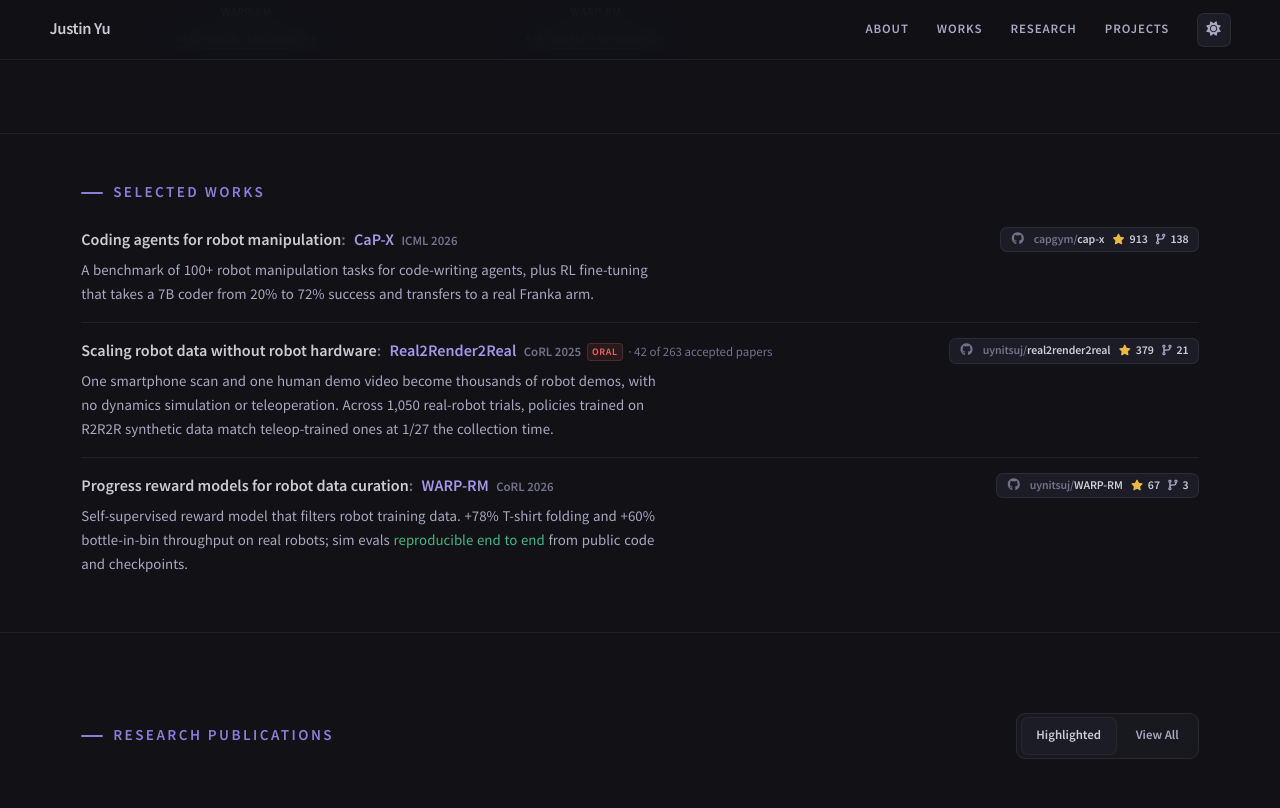
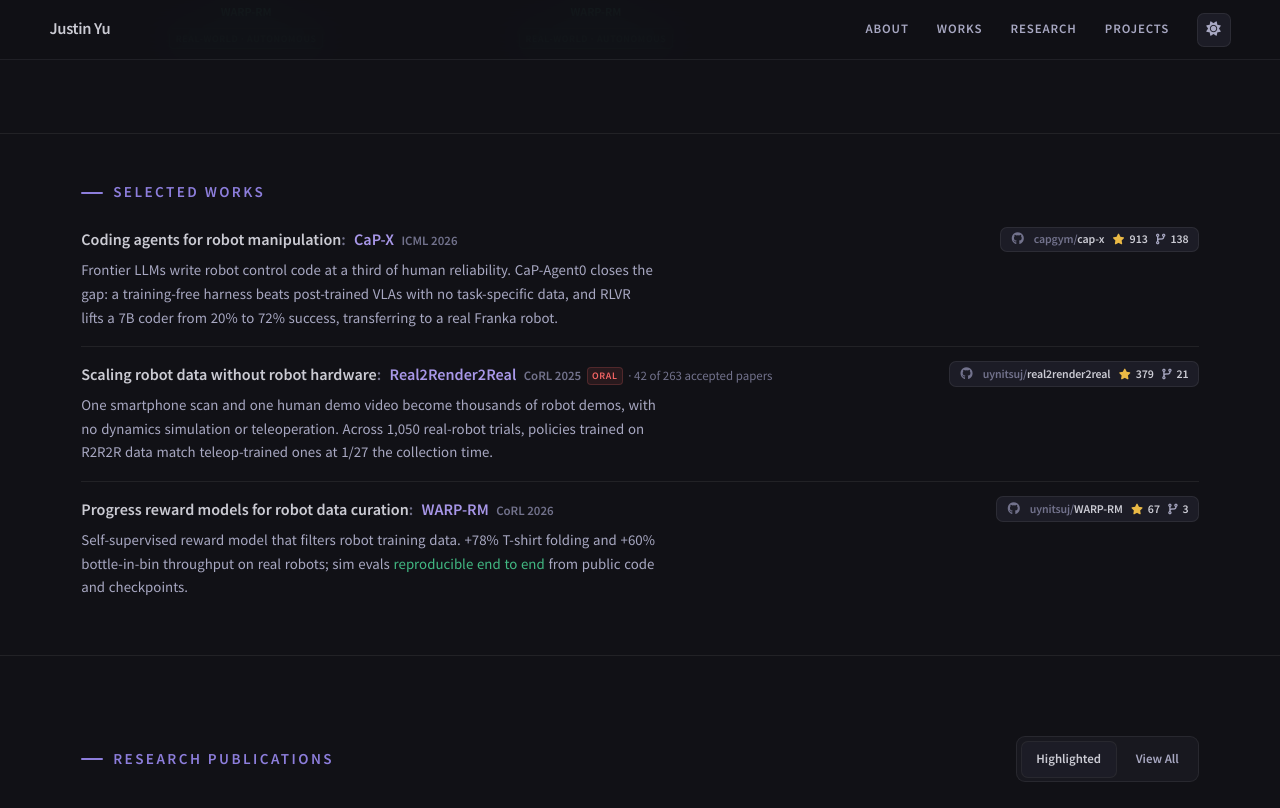
Before and after one commit to uynitsuj/uynitsuj.github.io, a Jekyll site: the page built from index.html, in a window 1280 px wide and 900 px high, scrolled down 1601 px, cut to the strip 0-808 px from the top of the window. Built offline with Jekyll 4.4.1, drawn with Linux system fonts in a browser that asks for light colours; nearby versions of some CDN libraries; a script that is not in the unit is left out; comment, search, counter and statistics services are not loaded.

Commit message:
update works

```diff
--- a/_data/index/works.yml
+++ b/_data/index/works.yml
@@ -19,8 +19,9 @@
       url: https://capgym.github.io/
       venue: ICML 2026
   blurb: >-
-    A benchmark of 100+ robot manipulation tasks for code-writing agents, plus RL fine-tuning that takes
-    a 7B coder from 20% to 72% success and transfers to a real Franka arm.
+    Frontier LLMs write robot control code at a third of human reliability. CaP-Agent0 closes the gap:
+    a training-free harness beats post-trained VLAs with no task-specific data, and RLVR lifts a 7B coder from
+    20% to 72% success, transferring to a real Franka robot.
   repos:
     - { owner: capgym, name: cap-x, stars: 913, forks: 138 }
 
@@ -34,7 +35,7 @@
   blurb: >-
     One smartphone scan and one human demo video become thousands of robot demos, with no
     dynamics simulation or teleoperation. Across 1,050 real-robot trials, policies trained on
-    R2R2R synthetic data match teleop-trained ones at 1/27 the collection time.
+    R2R2R data match teleop-trained ones at 1/27 the collection time.
   repos:
     - { owner: uynitsuj, name: real2render2real, stars: 379, forks: 21 }
 
```
